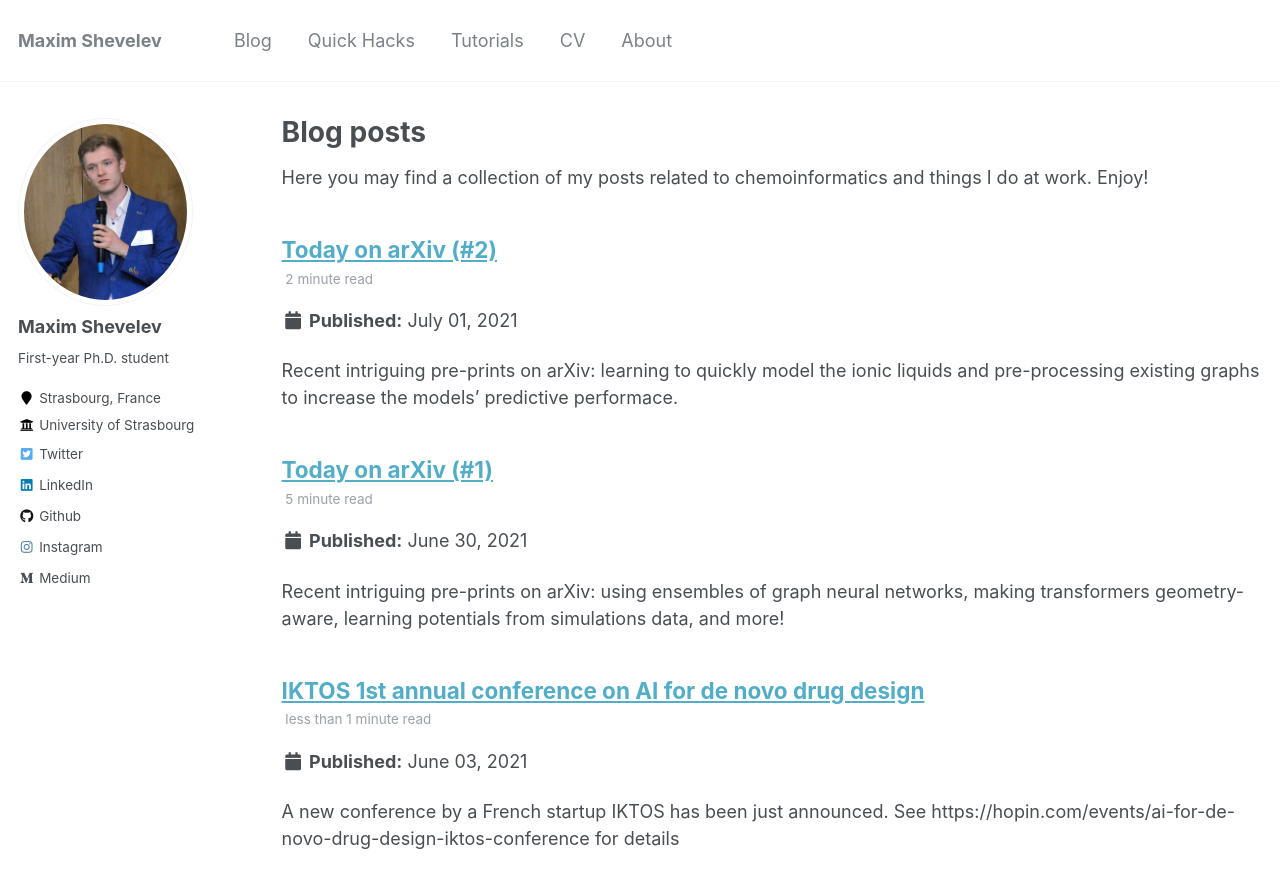
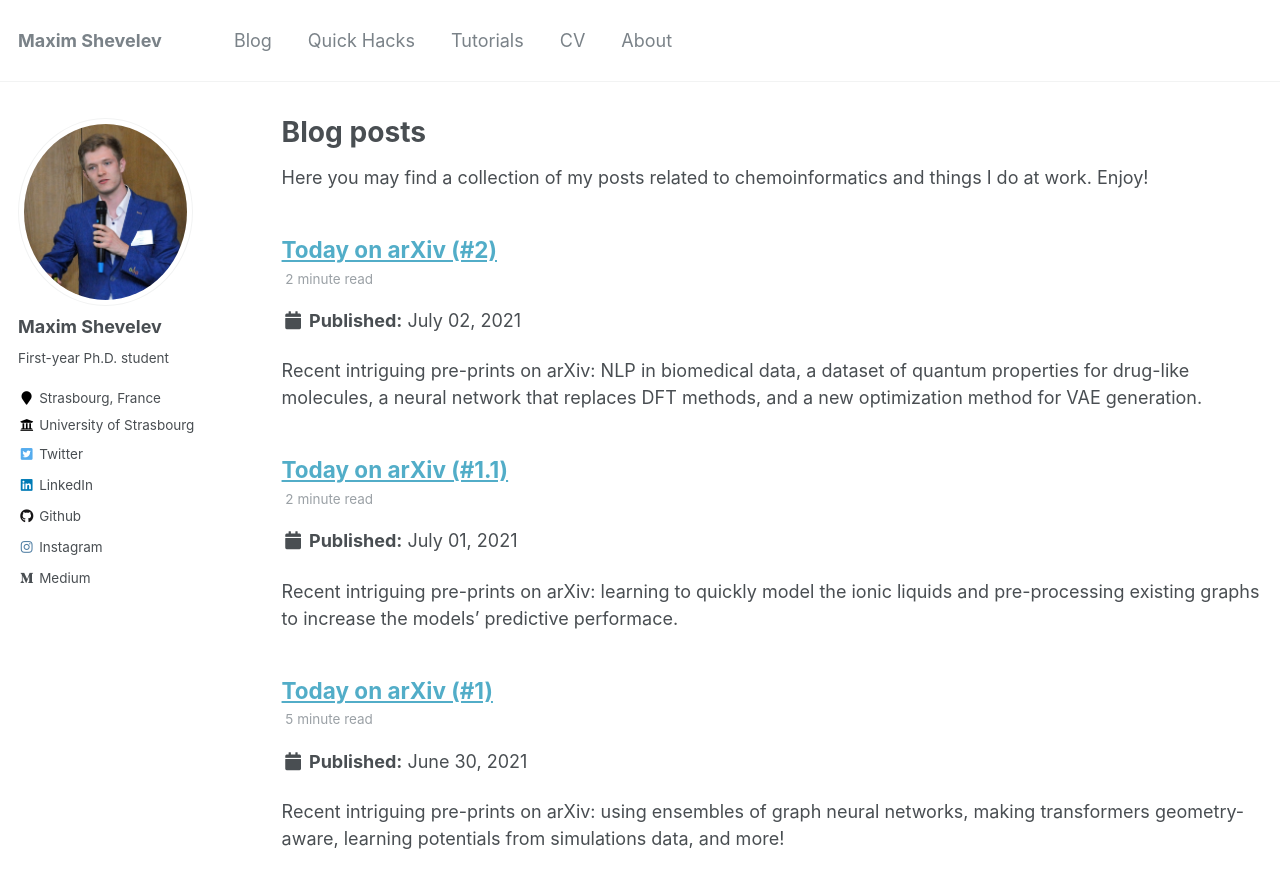
Before and after one commit to mawansui/mawansui.github.io, a Jekyll site: the page built from _pages/blog_records.md, in a window 1280 px wide and 900 px high. Shown: the top 888 px of the window. Built offline with Jekyll 4.4.1, drawn with Linux system fonts in a browser that asks for light colours; some of the changed lines change nothing that is shown.

Commit message:
today on arxiv 3

```diff
--- a/_blogposts/2021-07-01-today-on-arxiv.md
+++ b/_blogposts/2021-07-01-today-on-arxiv.md
@@ -1,5 +1,5 @@
 ---
-title: "Today on arXiv (#2)"
+title: "Today on arXiv (#1.1)"
 collection: blogposts
 permalink: /blog/2021-07-01-today-on-arxiv
 excerpt: "Recent intriguing pre-prints on arXiv: learning to quickly model the ionic liquids and pre-processing existing graphs to increase the models' predictive performace."
--- /dev/null
+++ b/_blogposts/2021-07-02-today-on-arxiv.md
@@ -0,0 +1,35 @@
+---
+title: "Today on arXiv (#2)"
+collection: blogposts
+permalink: /blog/2021-07-02-today-on-arxiv
+excerpt: "Recent intriguing pre-prints on arXiv: NLP in biomedical data, a dataset of quantum properties for drug-like molecules, a neural network that replaces DFT methods, and a new optimization method for VAE generation."
+date: 2021-07-02
+read_time: true
+---
+
+Hi! Today, I invite you to discuss some of the recent arXiv preprints:
+
+- [__Multimodal Graph-based Transformer Framework for Biomedical Relation  Extraction__](http://arxiv.org/abs/2107.00596v1) (Pingali et al.; submitted 01.07.2021).
+
+  <u>My short summary</u>: Nowadays, scientists have access to a large corpus of biomedical publications' texts. It seems promising to use this data to extract some meaningful information, for example – knowledge on protein-protein interactions. There already are some approaches to do so, but their vast majority deals with only textual interaction within a set of sentences, ignoring the chemical structure data of the mentioned proteins. In this work, the authors complement the textual information graph with protein structure information. This way, they infer the protein-protein interaction not only basing on the fact of two proteins being present in the same sentence, but also thanks to learned protein structure interrelations.
+
+- [__QMugs: Quantum Mechanical Properties of Drug-like Molecules__](http://arxiv.org/abs/2107.00367v1) (Isert et al.; submitted 01.07.2020).
+
+  <u>My short summary</u>: This new preprint from the Gisbert Schneider group announces the release of `QMugs` - and open-access dataset of quantum-mechanical (QM) properties of druglike molecules. It has ~665k structures extracted from ChEMBL, each with already computed QM properties such as "single-point electronic properties, quantum mechanical wave
+functions and density-functional theory (DFT) matrices". The authors reason that this dataset could be used as an alternative to conventional databases used for machine learning in chemoinformatics.
+
+
+- [__OrbNet Denali: A machine learning potential for biological and organic chemistry with semi-empirical cost and DFT accuracy__](http://arxiv.org/abs/2107.00299v1) (Christensen et al.; submitted 01.07.2021).
+
+  <u>My short summary</u>: The authors of this preprint report the development of `OrbNet Denali`: a neural network that predicts a molecule's energy using features from a low-cost quantum calculation. They claim that their method, trained "on a vast dataset of 2.3 million DFT calculations", produces results that are "on par with modern DFT methods while offering a speedup of up to three orders of magnitude".
+
+
+- [__Improving black-box optimization in VAE latent space using decoder uncertainty__](http://arxiv.org/abs/2107.00096v1) (Notin et al.; submitted 30.06.2020).
+
+  <u>My short summary</u>: Generative autoencoder models, such as vartiational autoencoders, generate new objects by sampling latent space around the latent vector of the input object (e.g., molecule). Sometimes, they tend to sample from regions of latent space which the decoder part doesn't really know how to interpret, leading to incorrect output. The authors of this paper suggest an approach to direct the sampling towards the regions of the latent space that could be reliably reconstructed.
+
+
+
+That's all for today's arXiv picks! Did you like the list? Would you like me to give a more detailed examination of some of them? Let me know on [Medium](https://medium.com/chemoinformatics), [Twitter](https://twitter.com/mdshev7) or [Instagram](https://www.instagram.com/chemoinfo/).
+
+Thank you for your kind attention and feedback. See you next time. Cheers!
```
